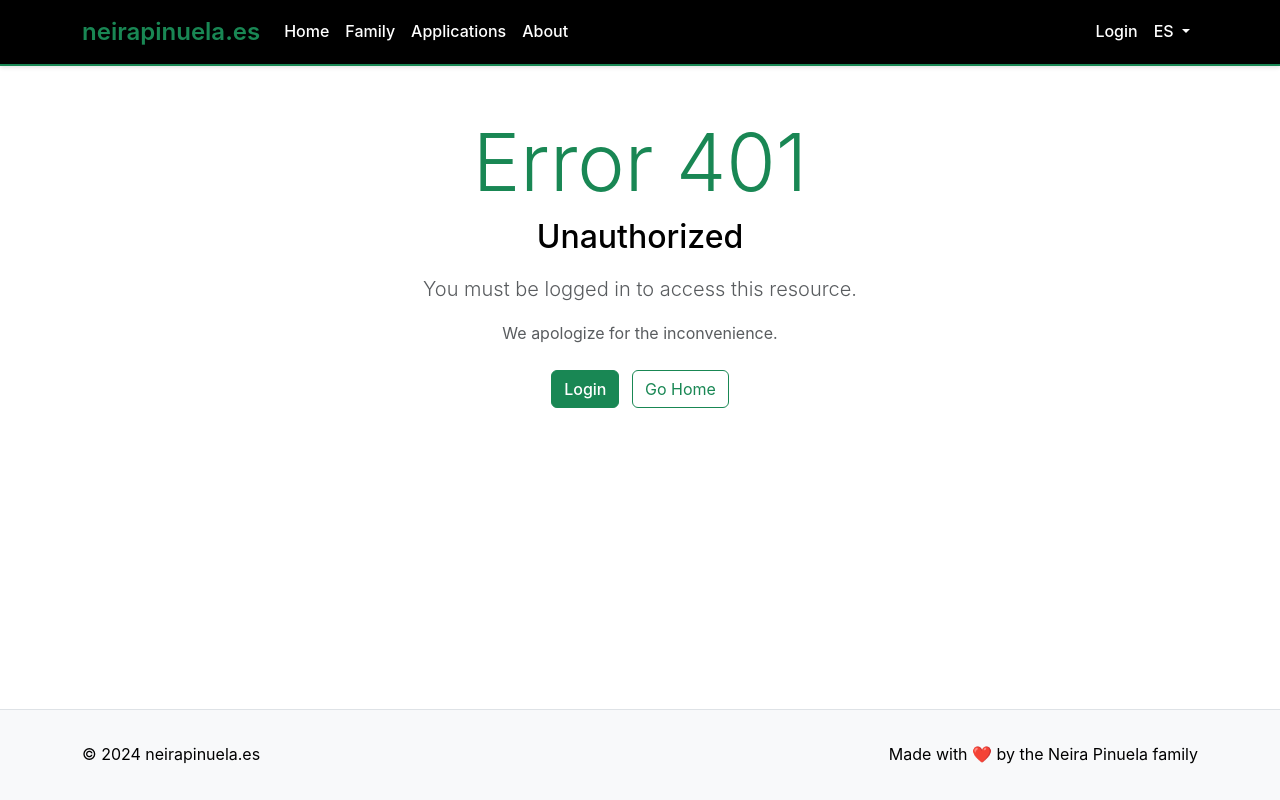
After one commit to Oneirag/neirapinuela.es, a Flask app: template src/neirapinuela/templates/errors/401.html in a window 1280 px wide. The commit adds this page. Run offline with Flask 3, Linux system fonts and the light colour scheme; the template is opened without the code that fills it, so the values that code supplies are empty.

Commit message:
feat: Implement content negotiation for error pages (json as a default), add a 401 error page, and update the 403 error page.

```diff
--- a/src/neirapinuela/__init__.py
+++ b/src/neirapinuela/__init__.py
@@ -3,6 +3,18 @@ from flask_babel import Babel
 from flask_login import LoginManager
 from .config import Config
 
+def render_error(error_code, message=None, template=None, return_code=None):
+    from flask import request, jsonify, render_template
+
+    if request.accept_mimetypes.best_match(['application/json', 'text/html']) != 'text/html':
+        response = {
+            'error': message or 'Error',
+            'code': error_code
+        }
+        return jsonify(response), return_code or error_code
+
+    template = template or f'errors/{error_code}.html'
+    return render_template(template), return_code or error_code
 
 def create_app(config_class=Config):
     app = Flask(__name__)
@@ -49,35 +61,35 @@ def create_app(config_class=Config):
             'IS_PRODUCTION': not current_app.debug
         }
 
+
+
     # Error handlers
+    @app.errorhandler(401)
+    def unauthorized_error(error):
+        return render_error(401, 'Unauthorized')
+
+    @app.errorhandler(403)
+    def forbidden_error(error):
+        return render_error(403, 'Forbidden')
+
     @app.errorhandler(404)
     def not_found_error(error):
-        from flask import render_template
-        return render_template('errors/404.html'), 404
+        return render_error(404, 'Not Found')
 
     @app.errorhandler(500)
     def internal_error(error):
-        from flask import render_template
-        return render_template('errors/500.html'), 500
+        return render_error(500, 'Internal Server Error')
 
     @app.errorhandler(502)
     def bad_gateway_error(error):
-        from flask import render_template
-        return render_template('errors/502.html'), 502
+        return render_error(502, 'Bad Gateway')
 
     @app.errorhandler(503)
     def service_unavailable_error(error):
-        from flask import render_template
-        return render_template('errors/503.html'), 503
+        return render_error(503, 'Service Unavailable')
 
     @app.errorhandler(504)
     def gateway_timeout_error(error):
-        from flask import render_template
-        return render_template('errors/504.html'), 504
-
-    @app.errorhandler(403)
-    def forbidden_error(error):
-        from flask import render_template
-        return render_template('errors/403.html'), 403
+        return render_error(504, 'Gateway Timeout')
 
     return app
--- a/src/neirapinuela/main.py
+++ b/src/neirapinuela/main.py
@@ -1,6 +1,7 @@
 from flask import Blueprint, render_template, session, redirect, url_for, request
 from flask_babel import _, get_locale
 from flask_login import current_user
+from . import render_error
 
 bp = Blueprint('main', __name__)
 
@@ -8,8 +9,9 @@ bp = Blueprint('main', __name__)
 @bp.route('/error/<int:code>.html')
 def error_test(code):
     from flask import abort
-    if code in [403, 404, 500, 502, 503, 504]:
-        return render_template(f'errors/{code}.html'), 200
+    if code in [401, 403, 404, 500, 502, 503, 504]:
+        return render_error(code, return_code=200)
+       # return render_template(f'errors/{code}.html'), 200
         # return render_template(f'errors/{code}.html'), code
     return abort(404)
 
--- /dev/null
+++ b/src/neirapinuela/templates/errors/401.html
@@ -0,0 +1,31 @@
+{% extends "base.html" %}
+
+{% block title %}{{ _('Error') }} 401 - neirapinuela.es{% endblock %}
+
+{% block content %}
+<div class="container py-5">
+    <div class="row justify-content-center">
+        <div class="col-lg-6 text-center">
+            <div class="mb-4">
+                <h1 class="display-1 text-primary">{{ _('Error') }} 401</h1>
+                <h2 class="mb-3">{{ _('Unauthorized') }}</h2>
+                <p class="lead text-muted">
+                    {{ _('You must be logged in to access this resource.') }}
+                </p>
+                <p class="text-muted">
+                    {{ _('We apologize for the inconvenience.') }}
+                </p>
+            </div>
+
+            <div class="mb-4">
+                <a href="{{ url_for('auth.login') }}" class="btn btn-primary me-2">
+                    {{ _('Login') }}
+                </a>
+                <a href="{{ url_for('main.index') }}" class="btn btn-outline-primary">
+                    {{ _('Go Home') }}
+                </a>
+            </div>
+        </div>
+    </div>
+</div>
+{% endblock %}
```
Also changed, not shown: src/neirapinuela/templates/errors/403.html (+17 -8 lines), verify_negotiation.py (added, +40 -0 lines), src/neirapinuela/translations/es/LC_MESSAGES/messages.po, 1 other file.
